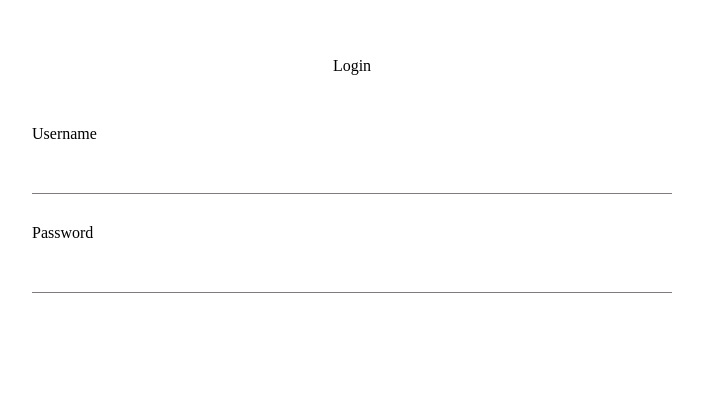
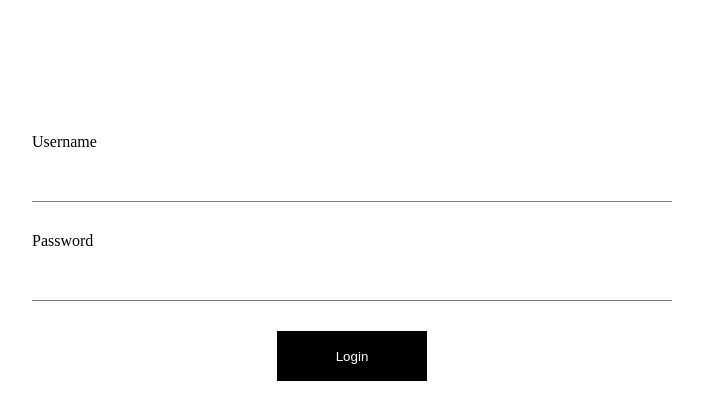
Before and after one commit to AnaMuraya/fit-fe, a React (Create React App) app: page /signin in a window 1280 px wide. Shown: the part 143-562 px from the top of the page, without its empty margins (288-991 px from the left). Built offline with nearby package versions, Linux system fonts and the light colour scheme.

Commit message:
Styled the login button

```diff
--- a/src/index.scss
+++ b/src/index.scss
@@ -24,4 +24,5 @@ button,
 input {
   outline: none;
   border: none;
+  background: transparent;
 }
--- a/src/pages/auth/Login.tsx
+++ b/src/pages/auth/Login.tsx
@@ -15,7 +15,6 @@ const Login = () => {
   return (
     <div className={styles.loginWrapper}>
       <form onSubmit={formik.handleSubmit} className={styles.loginForm}>
-        <p>Login</p>
         <div className={styles.inputs}>
           <label htmlFor="name">Username</label>
           <input
@@ -41,6 +40,9 @@ const Login = () => {
             className={styles.formInput}
           />
         </div>
+        <div className={styles.submitButton}>
+          <button>Login</button>
+        </div>
       </form>
     </div>
   )
--- a/src/pages/auth/style.module.scss
+++ b/src/pages/auth/style.module.scss
@@ -3,10 +3,6 @@
   display: flex;
   justify-content: center;
   align-items: center;
-
-  p {
-    margin-bottom: 50px;
-  }
 
   .loginForm {
     // background: rgb(217, 217, 217);
@@ -14,6 +10,7 @@
     height: 50%;
     width: 50%;
     display: flex;
+    justify-content: center;
     align-items: center;
     flex-direction: column;
 
@@ -33,5 +30,18 @@
         height: 50px;
       }
     }
+
+    .submitButton {
+      width: 100%;
+      height: 50px;
+      display: grid;
+      justify-content: center;
+
+      button{
+        background: #000;
+        color: white;
+        width: 150px;
+      }
+    }
   }
 }
```
